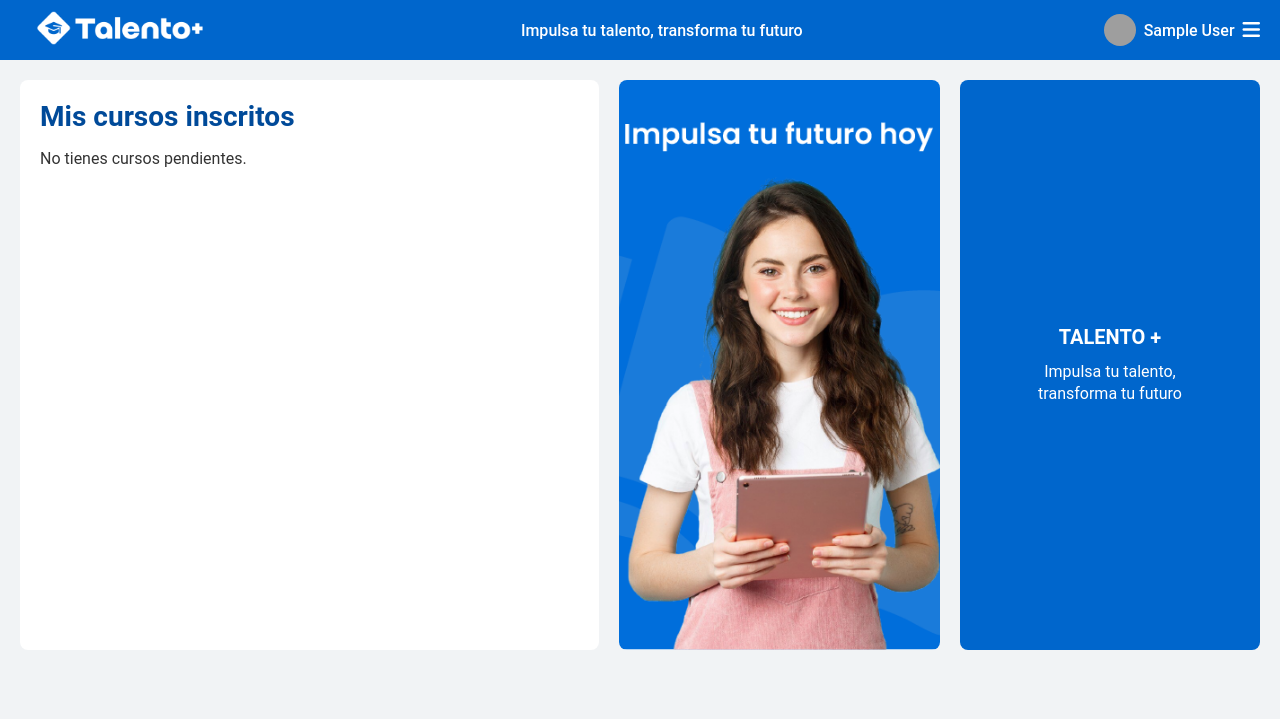
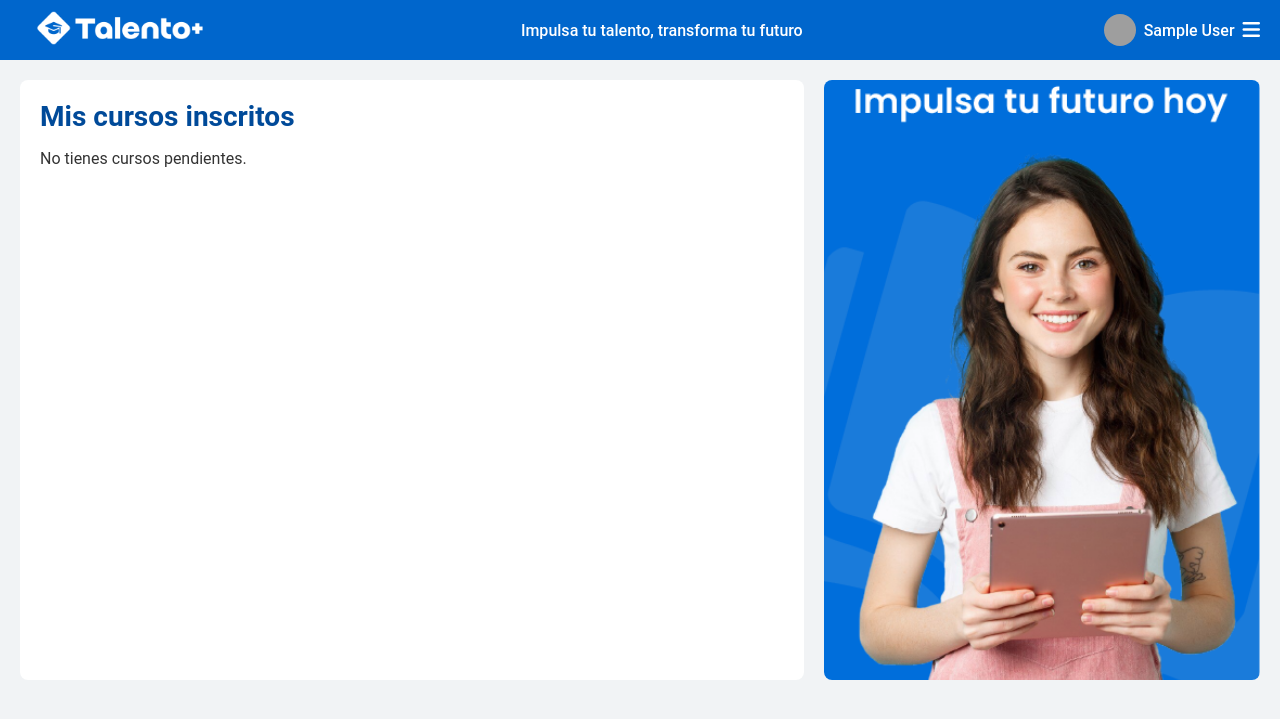
Before and after one commit to SistemasFerroX/talento, a PHP site: page /php/cursos_inscritos.php in a window 1280 px wide. Shown: the top 719 px of the page. Run offline with PHP 8.4, Linux system fonts and the light colour scheme; the visitor is signed in with stand-in values (Sample User, id 1); data that the repository does not hold is empty; grey boxes are pictures that could not be loaded.

Commit message:
diseño cursos

```diff
--- a/css/cursos_inscritos.css
+++ b/css/cursos_inscritos.css
@@ -19,7 +19,8 @@
     padding: 0 20px;
   }
   .top-bar-left .logo {
-    height: 200px;
+    height: 200px; /* ajusta a tu gusto */
+    width: auto;
   }
   .slogan {
     flex: 1;
@@ -99,10 +100,10 @@
     background: #F1F3F5;
   }
 
-  /* ===== GRID PRINCIPAL (3 columnas) ===== */
+  /* ===== GRID PRINCIPAL (2 columnas) ===== */
   .layout-container {
     display: grid;
-    grid-template-columns: 1.8fr 1fr 300px;
+    grid-template-columns: 1.8fr 1fr; /* lista más ancha + banner */
     gap: 20px;
     padding: 20px;
   }
@@ -148,28 +149,8 @@
   }
   .box-yellow .banner img {
     width: 100%;
-    height: 570px;
+    /* ajusta la altura máxima sin desbordar */
+    max-height: 600px;
     object-fit: cover;
     display: block;
   }
-
-  /* ===== ROJO: TALENTO + ===== */
-  .box-red .talent {
-    background: #0066CC;
-    border-radius: 8px;
-    padding: 20px;
-    color: #fff;
-    text-align: center;
-    min-height: 570px;
-    display: flex;
-    flex-direction: column;
-    justify-content: center;
-  }
-  .box-red .talent h3 {
-    margin-bottom: 12px;
-    font-size: 20px;
-  }
-  .box-red .talent p {
-    font-size: 16px;
-    line-height: 1.4;
-  }
--- a/php/cursos_inscritos.php
+++ b/php/cursos_inscritos.php
@@ -73,11 +73,11 @@ $cursos = $mysqli->query($sql);
     </div>
   </header>
 
-  <!-- NO HAY BÚSQUEDA NI CATEGORÍAS -->
+  <!-- SIN BÚSQUEDA NI CATEGORÍAS -->
 
   <main class="layout-container">
 
-    <!-- CONTENEDOR VERDE: Título y lista -->
+    <!-- CONTENEDOR VERDE: Título y lista de cursos -->
     <section class="box-green">
       <h2>Mis cursos inscritos</h2>
       <?php if ($cursos && $cursos->num_rows > 0): ?>
@@ -96,21 +96,12 @@ $cursos = $mysqli->query($sql);
       <?php endif; ?>
     </section>
 
-    <!-- CONTENEDOR AMARILLO: BANNER CENTRAL -->
+    <!-- CONTENEDOR AMARILLO: Banner central -->
     <section class="box-yellow">
       <div class="banner">
-        <img src="../images/banner_mis_cursos.png"
-             alt="Impulsa tu futuro hoy">
+        <img src="../images/banner_mis_cursos.png" alt="Impulsa tu futuro hoy">
       </div>
     </section>
-
-    <!-- CONTENEDOR ROJO: PANEL TALENTO+ -->
-    <aside class="box-red">
-      <div class="talent">
-        <h3>TALENTO +</h3>
-        <p>Impulsa tu talento,<br>transforma tu futuro</p>
-      </div>
-    </aside>
 
   </main>
 
```
